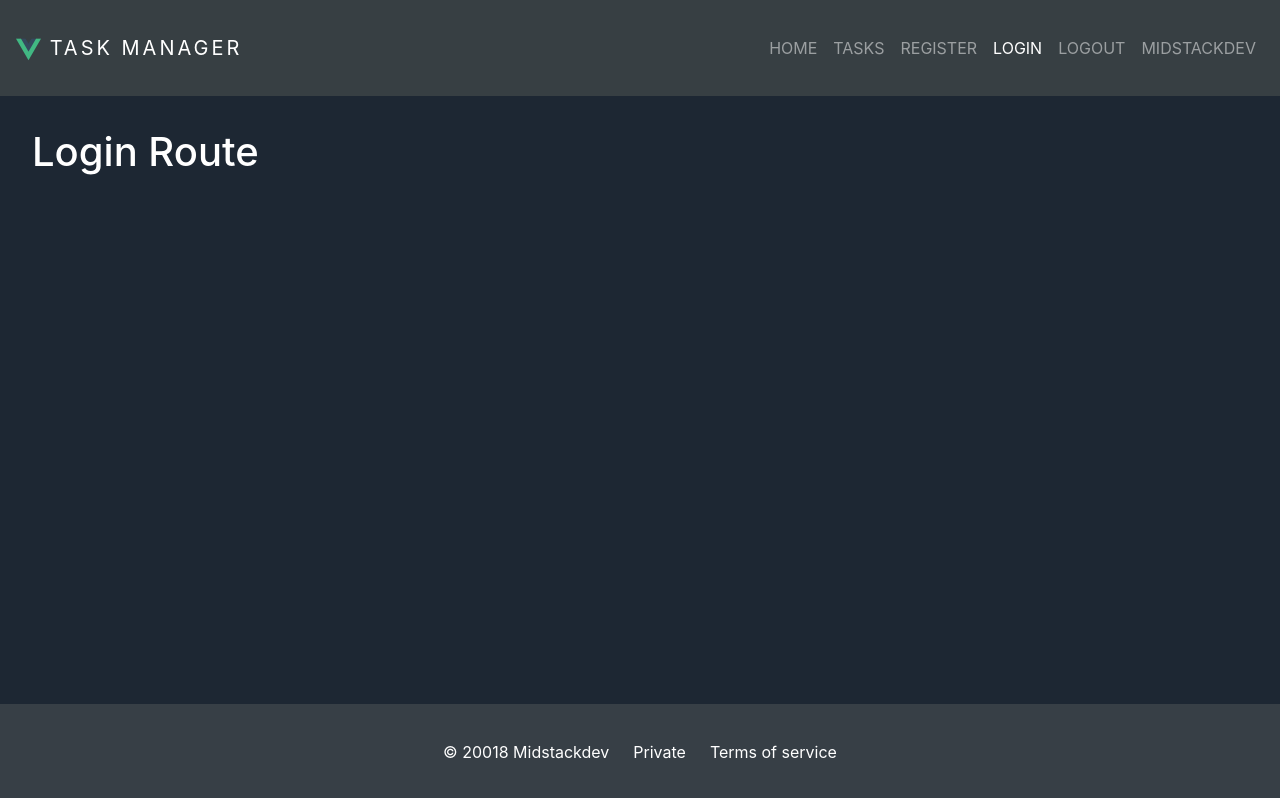
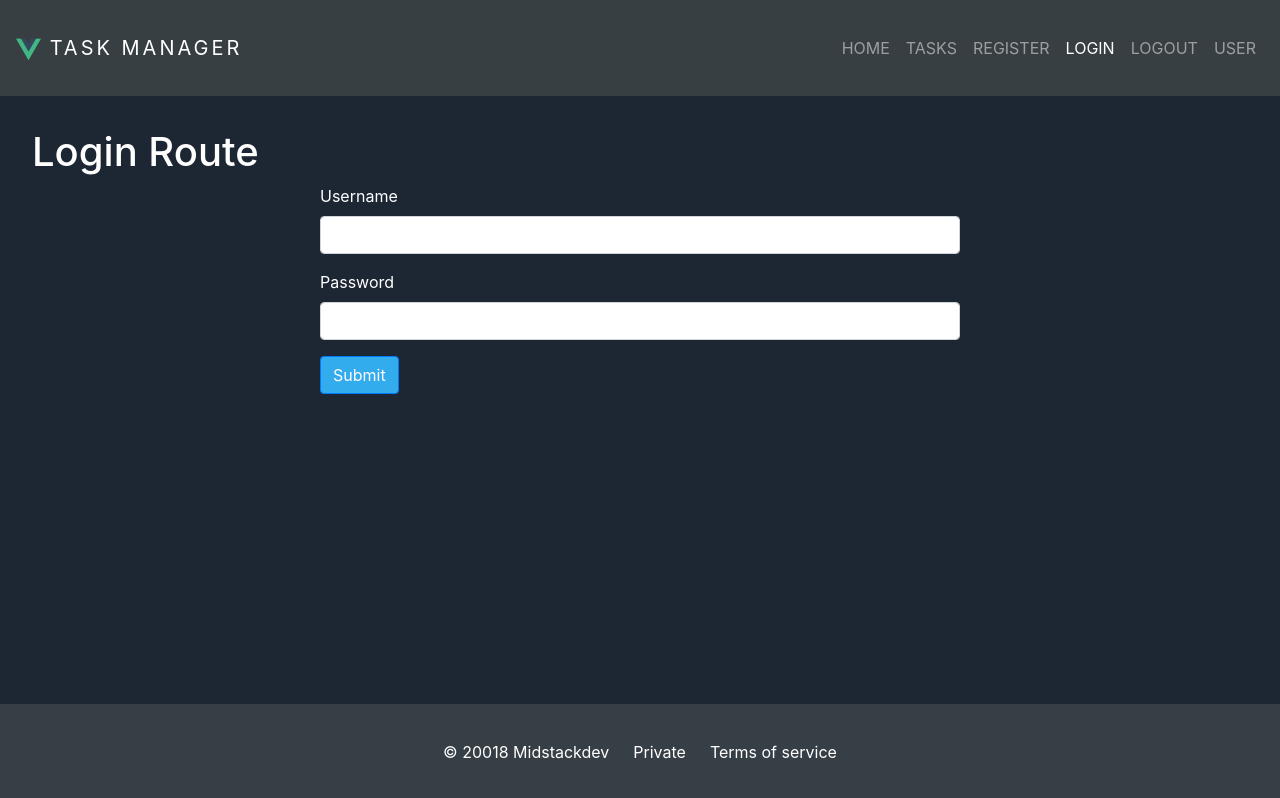
Before and after one commit to Midstackdev/node-vue-taskapp, a Vue app: page /login in a window 1280 px wide. Built offline with nearby package versions, Linux system fonts and the light colour scheme.

Commit message:
Auth service and persist auth in app store

```diff
--- a/src/App.vue
+++ b/src/App.vue
@@ -17,6 +17,10 @@
     components: {
       Navbar,
       Footer
+    },
+
+    beforeCreate () {
+      this.$store.dispatch('authenticate')
     }
   }
 </script>
--- a/src/assets/css/style.css
+++ b/src/assets/css/style.css
@@ -73,3 +73,11 @@
 .btn-success:hover {
     background-color: #3da978;
 }
+
+form.custom-form {
+    max-width: 40rem;
+    display: flex;
+    flex-direction: column;
+    margin-left: auto;
+    margin-right: auto;
+}
--- a/src/components/Navbar.vue
+++ b/src/components/Navbar.vue
@@ -26,7 +26,9 @@
               <a class="nav-link" href="#">Logout</a>
             </li>
             <li class="nav-item">
-              <a class="nav-link" href="#">Midstackdev</a>
+              <a class="nav-link" href="#">
+                {{ $store.state.username  ?  $store.state.username : 'User'}}
+              </a>
             </li>
           </ul>
         </div>
--- a/src/router/index.js
+++ b/src/router/index.js
@@ -8,6 +8,8 @@
 import TaskEdit from '../views/tasks/TasksEdit.vue'
 
 Vue.use(VueRouter)
+
+  const isLoggedIn = false
 
   const routes = [
   {
@@ -26,27 +28,57 @@
   {
     path: '/tasks',
     name: 'tasks-all',
-    component: TaskAll
+    component: TaskAll,
+    beforeEnter: (to, from, next) => {
+      if(isLoggedIn) {
+        next()
+      } else
+        next('/login')
+    }
   },
   {
     path: '/tasks/new',
     name: 'tasks-create',
-    component: TaskCreate
+    component: TaskCreate,
+    beforeEnter: (to, from, next) => {
+      if(isLoggedIn) {
+        next()
+      } else
+        next('/login')
+    }
   },
   {
     path: '/tasks/:id',
     name: 'tasks-edit',
-    component: TaskEdit
+    component: TaskEdit,
+    beforeEnter: (to, from, next) => {
+      if(isLoggedIn) {
+        next()
+      } else
+        next('/login')
+    }
   },
   {
     path: '/register',
     name: 'register',
-    component: Register
+    component: Register,
+    beforeEnter: (to, from, next) => {
+      if(!isLoggedIn) {
+        next()
+      } else
+        next('/')
+    }
   },
   {
     path: '/login',
     name: 'login',
-    component: Login
+    component: Login,
+    beforeEnter: (to, from, next) => {
+      if(!isLoggedIn) {
+        next()
+      } else
+        next('/')
+    }
   },
   {
     path: '*',
@@ -61,4 +93,8 @@
   linkActiveClass: 'active'
 })
 
+// routes.beforeEach((to, from, next) => {
+
+// })
+
 export default router
--- /dev/null
+++ b/src/services/AuthService.js
@@ -0,0 +1,27 @@
+import store from '../store'
+
+export function isLoggedIn() {
+    const token = localStorage.getItem('token')
+    return token != null
+}
+
+export function login() {
+    const token  = {
+        username: 'Alfred'
+    }
+
+    setToken(token)
+}
+
+function setToken(token) {
+    localStorage.setItem('token', JSON.stringify(token))
+    store.dispatch('authenticate')
+}
+
+export function getUsername() {
+    return 'Alfred'
+}
+
+export function getUserId() {
+    return 1
+}
--- a/src/store/index.js
+++ b/src/store/index.js
@@ -1,14 +1,32 @@
 import Vue from 'vue'
 import Vuex from 'vuex'
+import * as auth from '../services/AuthService'
 
 Vue.use(Vuex)
 
 export default new Vuex.Store({
   state: {
+    isLoggedIn: false,
+    apiUrl: 'http://localhost:3000',
+    username: null,
+    userId: null
   },
   mutations: {
+    authenticate(state) {
+        state.isLoggedIn = auth.isLoggedIn()
+        if(state.isLoggedIn) {
+            state.username = auth.getUsername()
+            state.userId = auth.getUserId()
+        } else {
+            state.username = null
+            state.userId = null
+        }
+    }
   },
   actions: {
+    authenticate(context) {
+        context.commit('authenticate')
+    }
   },
   modules: {
   }
--- a/src/views/authentication/Login.vue
+++ b/src/views/authentication/Login.vue
@@ -1,3 +1,34 @@
 <template>
-    <h1>Login Route</h1>
+    <div>
+        <h1>Login Route</h1>
+        <form class="custom-form" @submit="onSubmit">
+          <div class="form-group">
+            <label for="username">Username</label>
+            <input type="text" class="form-control" id="username">
+          </div>
+          <div class="form-group">
+            <label for="password">Password</label>
+            <input type="password" class="form-control" id="password">
+          </div>
+          <div class="form-group">
+            <button type="submit" class="btn btn-primary">Submit</button>
+          </div>
+        </form>
+    </div>
 </template>
+
+
+<script>
+    import * as auth from '../../services/AuthService'
+
+    export default {
+        name: 'Login',
+        methods: {
+            onSubmit (event) {
+                event.preventDefault()
+                auth.login()
+                this.$router.push({ name: 'home' })
+            }
+        }
+    }
+</script>
```
